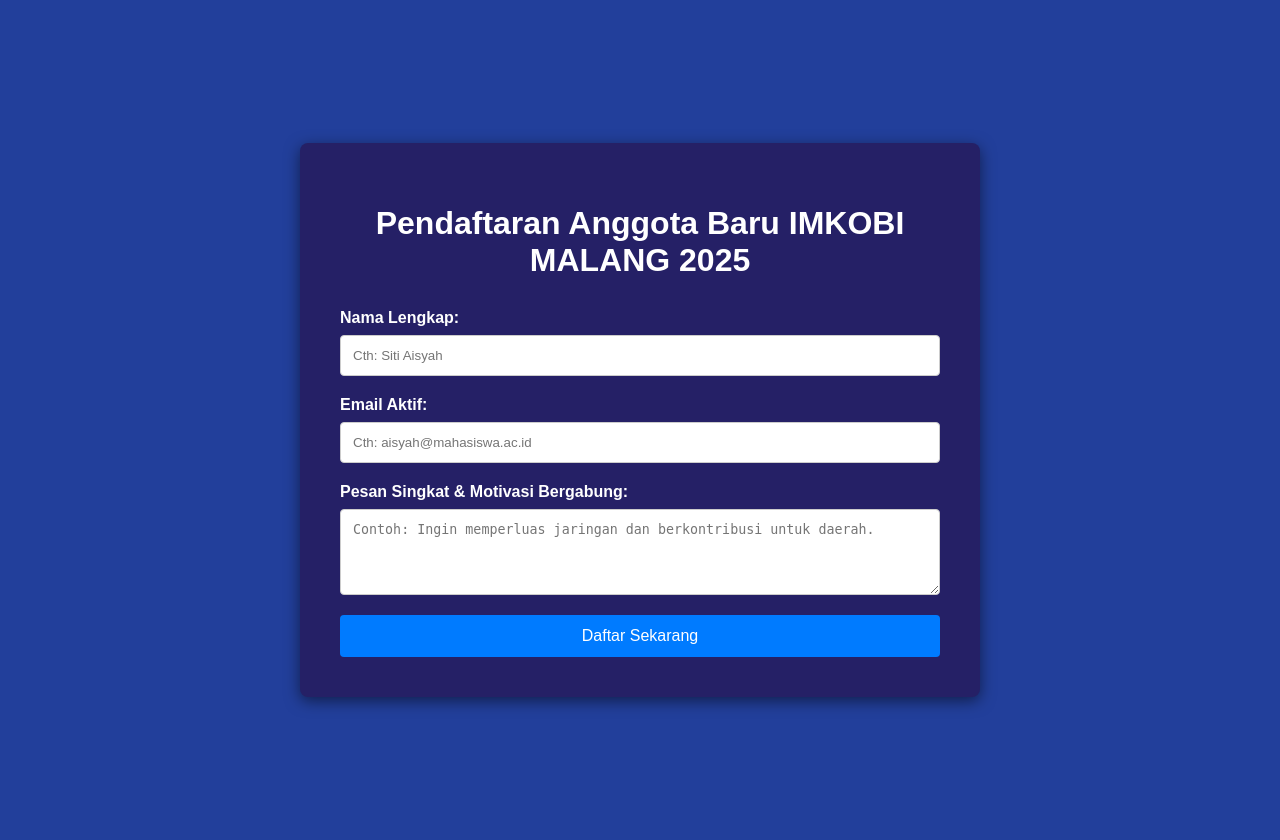
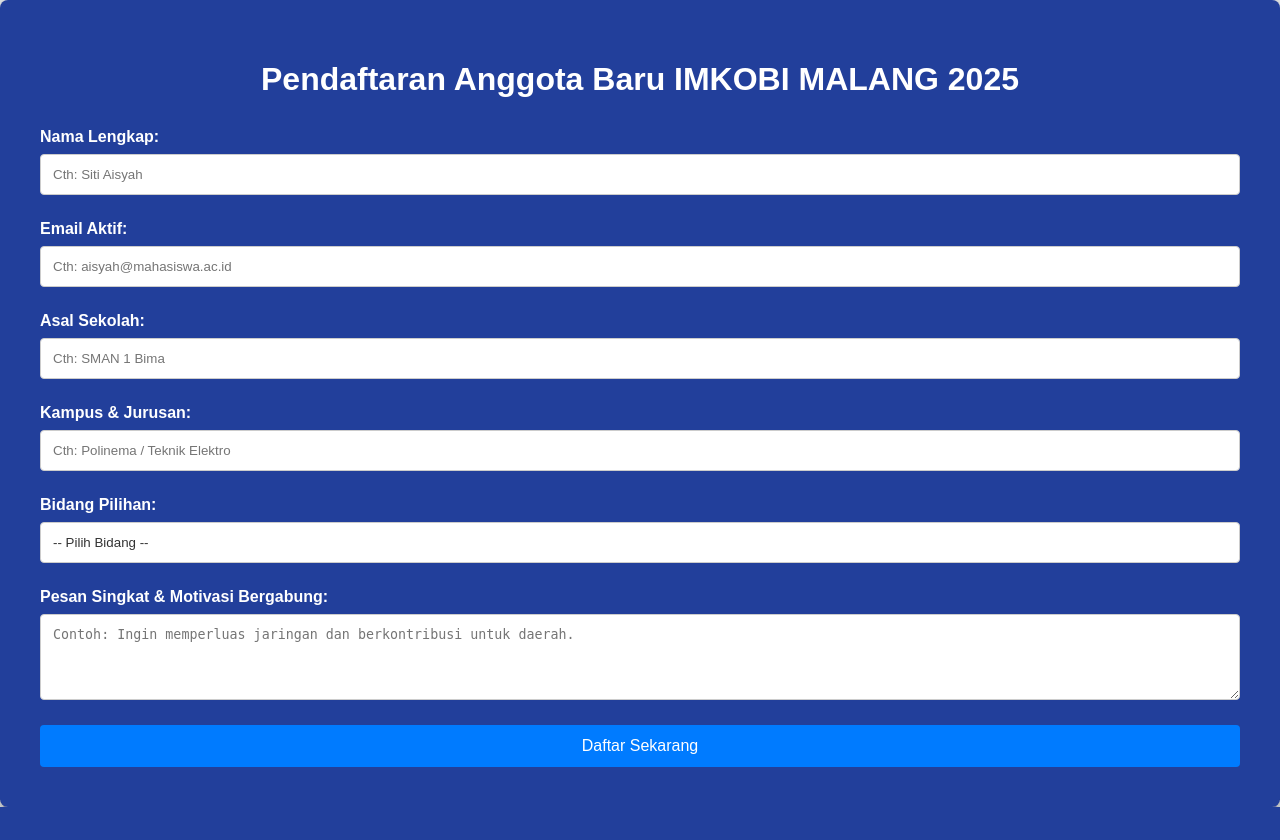
Before and after one commit to daebon07/Muhammad-Shabran_desprog_TI2A_2025, a PHP site: page /indeks.html in a window 1280 px wide. After the commit the page ends 807 px from the top, so only its background shows below. Run offline with PHP 8.4, Linux system fonts and the light colour scheme.

Commit message:
Revisi uts

```diff
--- /dev/null
+++ b/UTS._Desprog/Destroy_sesion.php
@@ -0,0 +1,5 @@
+<?php
+session_start();
+session_destroy();
+echo "Sesi telah dihapus. Silakan kembali ke indeks.html dan coba submit lagi.";
+?>
--- a/UTS._Desprog/indeks.html
+++ b/UTS._Desprog/indeks.html
@@ -12,20 +12,44 @@
     <div class="container">
         <h1>Pendaftaran Anggota Baru IMKOBI MALANG 2025</h1>
 
-        <form id="userForm" method="POST" action="process.php">
+       <form id="userForm" method="POST" action="process.php" novalidate>
 
             <div class="form-group">
                 <label for="nama">Nama Lengkap:</label>
-                <input type="text" id="nama" name="nama" placeholder="Cth: Siti Aisyah" required>
+                <input type="text" id="nama" name="nama" placeholder="Cth: Siti Aisyah" >
                 <div class="error-message" id="nama-error"></div>
             </div>
 
             <div class="form-group">
                 <label for="email">Email Aktif:</label>
-                <input type="email" id="email" name="email" placeholder="Cth: aisyah@mahasiswa.ac.id" required>
+                <input type="email" id="email" name="email" placeholder="Cth: aisyah@mahasiswa.ac.id" >
                 <div class="error-message" id="email-error"></div>
             </div>
 
+            <div class="form-group">
+                <label for="asal_sekolah">Asal Sekolah:</label>
+                <input type="text" id="asal_sekolah" name="asal_sekolah" placeholder="Cth: SMAN 1 Bima" >
+                <div class="error-message" id="asal_sekolah-error"></div>
+            </div>
+
+            <div class="form-group">
+                <label for="kampus_jurusan">Kampus & Jurusan:</label>
+                <input type="text" id="kampus_jurusan" name="kampus_jurusan" placeholder="Cth: Polinema / Teknik Elektro" >
+                <div class="error-message" id="kampus_jurusan-error"></div>
+            </div>
+
+            <div class="form-group">
+                <label for="bidang_pilihan">Bidang Pilihan:</label>
+                <select id="bidang_pilihan" name="bidang_pilihan" required>
+                    <option value="">-- Pilih Bidang --</option>
+                    <option value="Humas">Humas</option>
+                    <option value="Pendikbud">Pendikbud</option>
+                    <option value="Kerohanian">Kerohanian</option>
+                    <option value="Keorganisasian">Keorganisasian</option>
+                    <option value="Wirausaha">Wirausaha</option>
+                </select>
+                <div class="error-message" id="bidang_pilihan-error"></div>
+            </div>
             <div class="form-group">
                 <label for="komentar">Pesan Singkat & Motivasi Bergabung:</label>
                 <textarea id="komentar" name="komentar" placeholder="Contoh: Ingin memperluas jaringan dan berkontribusi untuk daerah." rows="4"></textarea>
@@ -49,21 +73,19 @@
 
                 const nama = $('#nama').val().trim();
                 const email = $('#email').val().trim();
+                const asalSekolah = $('#asal_sekolah').val().trim();
+                const kampusJurusan = $('#kampus_jurusan').val().trim();
+                const bidangPilihan = $('#bidang_pilihan').val();
                 const komentar = $('#komentar').val().trim();
-                const emailRegex = /^[^\s@]+@[^\s@]+\.[^\s@]+$/;
 
-                if (nama === '') {
-                    $('#nama-error').text('Nama wajib diisi.').slideDown();
-                    isValid = false;
-                }
+                if (nama === '') { $('#nama-error').text('Nama wajib diisi.').slideDown(); isValid = false; }
+                if (email === '' || !emailRegex.test(email)) { $('#email-error').text('Format email tidak valid atau kosong.').slideDown(); isValid = false; }
 
-                if (email === '') {
-                    $('#email-error').text('Email wajib diisi.').slideDown();
-                    isValid = false;
-                } else if (!emailRegex.test(email)) {
-                    $('#email-error').text('Format email tidak valid.').slideDown();
-                    isValid = false;
-                }
+                if (asalSekolah === '') { $('#asal_sekolah-error').text('Asal Sekolah wajib diisi.').slideDown(); isValid = false; }
+                if (kampusJurusan === '') { $('#kampus_jurusan-error').text('Kampus & Jurusan wajib diisi.').slideDown(); isValid = false; }
+
+
+                if (bidangPilihan === '') { $('#bidang_pilihan-error').text('Pilih salah satu bidang.').slideDown(); isValid = false; }
 
                 if (komentar.length <= 10) {
                     $('#komentar-error').text('Motivasi harus lebih dari 10 karakter.').slideDown();
--- a/UTS._Desprog/style.css
+++ b/UTS._Desprog/style.css
@@ -1,8 +1,14 @@
 body {
     font-family: Arial, sans-serif;
-    background-color: #223f9b;
+background-image: url('iKATAN MAHASISWA KOTA BIMA-MALANG.png');
+    background-size: cover;
+    background-position: center center;
+    background-repeat: no-repeat;
+    background-attachment: fixed;
+
     margin: 0;
-    padding: 20px;
+    padding: 0;
+
     display: flex;
     justify-content: center;
     align-items: center;
@@ -10,117 +16,86 @@
 }
 
 .container {
-    background: #252066;
+    background:#223f9b;
     padding: 40px;
     border-radius: 8px;
     box-shadow: 0 4px 15px rgba(0, 0, 0, 0.5);
-    max-width: 600px;
-    width: 100%;
+
+    max-width: 1200px;
+    width: 95%;
+
     color: white;
 }
 
-h1 {
-    color: #ffffff;
-    text-align: center;
-    margin-bottom: 30px;
+h1 { color: #ffffff; text-align: center; margin-bottom: 30px; }
+h2 { color: #ffffff; }
+
+.user-info p, .user-info strong { color: white; }
+
+.form-group { margin-bottom: 20px; display: flex; flex-direction: column; }
+label { margin-bottom: 8px; font-weight: bold; color: #ffffff; }
+input[type="text"], input[type="email"], textarea, select {
+    padding: 12px; border: 1px solid #ccc; border-radius: 4px; width: 100%; box-sizing: border-box;
+    color: #333;
 }
+select {
+    appearance: none;
+    background-color: white;
+}
+textarea { resize: vertical; }
 
-h2 {
-    color: #ffffff;
-}
 
-.user-info p,
-.user-info strong {
-    color: white;
-}
+.error-message { color: #dc3545; font-size: 0.9em; margin-top: 5px; font-display: auto; }
 
-.form-group {
-    margin-bottom: 20px;
-    display: flex;
-    flex-direction: column;
-}
+button { background-color: #007bff; color: white; padding: 12px 20px; border: none; border-radius: 4px; cursor: pointer; font-size: 16px; width: 100%; transition: background-color 0.3s ease; }
 
-label {
-    margin-bottom: 8px;
-    font-weight: bold;
-    color: #ffffff;
-}
 
-input[type="text"],
-input[type="email"],
-textarea {
-    padding: 12px;
-    border: 1px solid #ccc;
-    border-radius: 4px;
-    width: 100%;
-    box-sizing: border-box;
-}
+.user-info { border-left: 5px solid #007bff; padding-left: 15px; margin-bottom: 25px; }
 
-textarea {
-    resize: vertical;
-}
-
-.error-message {
-    color: #dc3545;
-    font-size: 0.9em;
-    margin-top: 5px;
-    display: none;
-}
-
-button {
-    background-color: #007bff;
-    color: white;
-    padding: 12px 20px;
-    border: none;
-    border-radius: 4px;
-    cursor: pointer;
-    font-size: 16px;
-    width: 100%;
-    transition: background-color 0.3s ease;
-}
-
-.user-info {
-    border-left: 5px solid #007bff;
-    padding-left: 15px;
-    margin-bottom: 25px;
-}
 
 table {
     width: 100%;
     border-collapse: collapse;
     margin-top: 20px;
+
+
+    display: block;
+    overflow-x: auto;
+
+
 }
 
 th, td {
     padding: 10px;
     text-align: left;
-
     color: white;
-
     border-bottom: 1px solid #444466;
 }
 
+
 th {
-
     background-color: #f0f0f0;
     color: black;
+    white-space: nowrap;
 }
 
-hr {
-    border-color: #444466;
-}
+th:nth-child(1), td:nth-child(1) { width: 15%; } /* Nama */
+th:nth-child(2), td:nth-child(2) { width: 15%; } /* Email */
+th:nth-child(3), td:nth-child(3) { width: 10%; } /* Sekolah */
+th:nth-child(4), td:nth-child(4) { width: 15%; } /* Kampus/Jurusan */
+th:nth-child(5), td:nth-child(5) { width: 10%; } /* Bidang */
+th:nth-child(6), td:nth-child(6) { width: 35%; } /* Motivasi */
 
-a {
-    color: #9999ff !important;
-    text-decoration: underline;
-}
 
-@media (max-width: 650px) {
-    .container {
+
+a { color: #9999ff !important; text-decoration: underline; }
+
+
+hr { border-color: #444466; }
+
+@media (max-width: 900px) {
+     .container {
         padding: 20px;
-        margin: 10px;
-    }
-    h1 {
-        font-size: 1.5em;
+        width: 95%;
     }
 }
```
Also changed, not shown: UTS._Desprog/edit_form.php (added, +77 -0 lines), UTS._Desprog/process.php (+21 -16 lines), UTS._Desprog/update_data.php (added, +37 -0 lines), UTS._Desprog/Background.png (added), UTS._Desprog/iKATAN MAHASISWA KOTA BIMA-MALANG.png (added).
